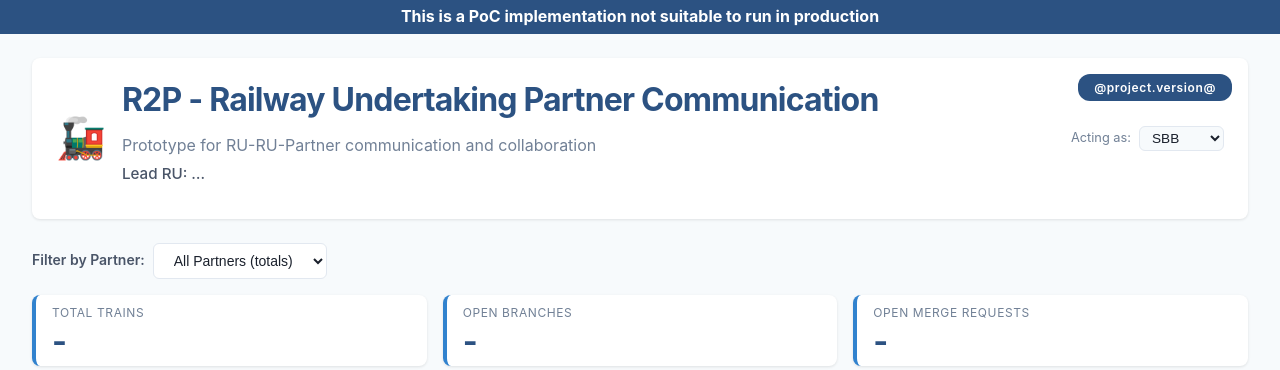
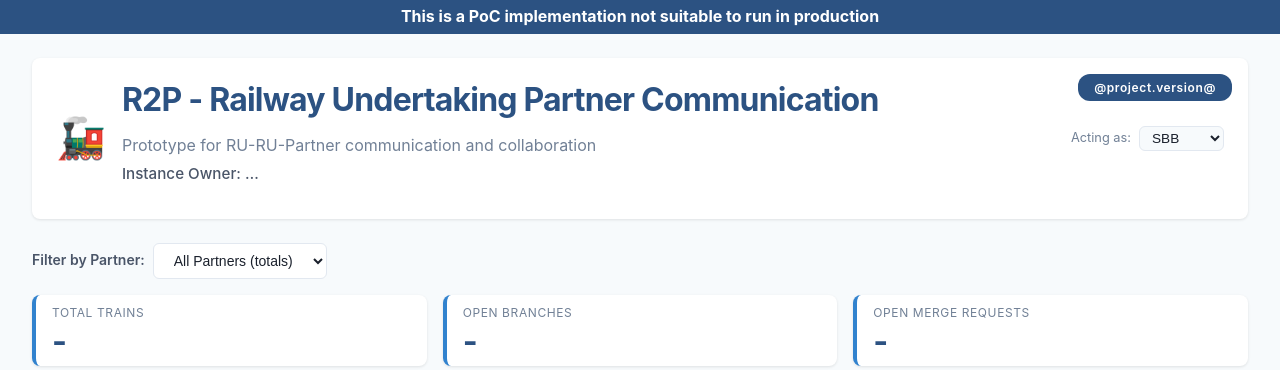
Before and after one commit to SchweizerischeBundesbahnen/r2p, a web app: page /index.html in a window 1280 px wide. Shown: the top 370 px of the page. Run offline with its HTML, style and script files only (its server is not run), Linux system fonts and the light colour scheme; data that the repository does not hold is empty; some of the project's set-up classes (security, data sources, template engines, error pages and the like) are left out, and stand-ins take their place; some libraries are stand-ins or nearby versions.

Commit message:
refactor: replace 'Lead RU' label with 'Instance Owner' in UI
Lead RU is a journey-scoped concept; Instance Owner better reflects what
the label represents in this context.

Co-Authored-By: Claude Sonnet 4.6 <noreply@anthropic.com>

```diff
--- a/src/main/resources/static/index.html
+++ b/src/main/resources/static/index.html
@@ -19,7 +19,7 @@
                 <div>
                     <h1>R2P - Railway Undertaking Partner Communication</h1>
                     <p class="subtitle">Prototype for RU-RU-Partner communication and collaboration</p>
-                    <p class="lead-ru-subtitle" x-text="'Lead RU: ' + leadRUName">Lead RU: …</p>
+                    <p class="lead-ru-subtitle" x-text="'Instance Owner: ' + instanceOwnerName">Instance Owner: …</p>
                 </div>
             </div>
             <!-- Temporary partner/token switcher (PoC only) -->
@@ -43,7 +43,7 @@
                 <option value="">All Partners (totals)</option>
                 <template x-for="s in statsPartners" :key="s.partner">
                     <option :value="s.partner"
-                            x-text="s.partner + (s.partner === instanceOwnerName ? ' (Lead RU)' : '')"></option>
+                            x-text="s.partner + (s.partner === instanceOwnerName ? ' (Instance Owner)' : '')"></option>
                 </template>
             </select>
         </div>
--- a/src/main/resources/static/js/app-index.js
+++ b/src/main/resources/static/js/app-index.js
@@ -56,11 +56,6 @@ function trainApp() {
             if (!this.selectedStatPartner)
                 return this.stats.find(s => s.partner === null) ?? {};
             return this.stats.find(s => s.partner === this.selectedStatPartner) ?? {};
-        },
-
-        // ── Derived: name of the Lead RU ─────────────────────────────────────
-        get leadRUName() {
-            return this.instanceOwnerName;
         },
 
         // ── Derived: partner list for the stats dropdown (excluding totals) ───
```
